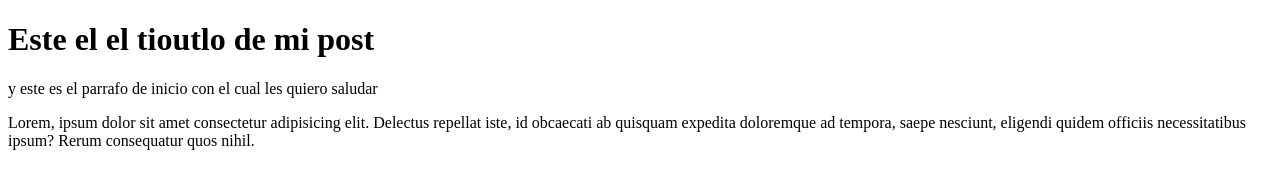
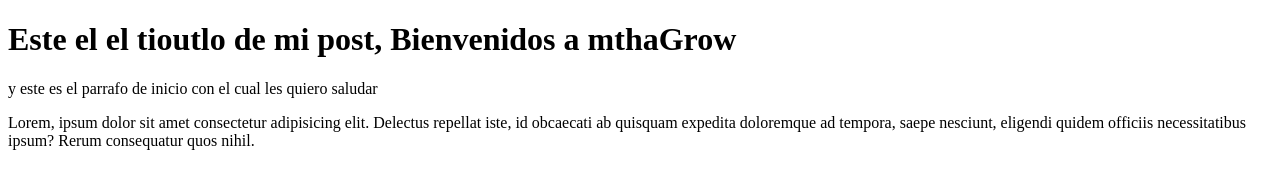
Before and after one commit to Sergy-cpu/MathGrow-Blog.github.io, a plain HTML site: page index.html in a window 1280 px wide. Drawn offline with Linux system fonts and the light colour scheme.

Commit message:
UN blog de mahtgrow

```diff
--- a/index.html
+++ b/index.html
@@ -10,7 +10,7 @@
 <body>
 
     <div id="post">
-<h1>Este el el tioutlo de mi post</h1>
+<h1>Este el el tioutlo de mi post, Bienvenidos a mthaGrow</h1>
 <p>y este es el parrafo de inicio con el cual les quiero saludar</p>
 
   <p>Lorem, ipsum dolor sit amet consectetur adipisicing elit. Delectus repellat iste, id obcaecati ab quisquam expedita doloremque ad tempora, saepe nesciunt, eligendi quidem officiis necessitatibus ipsum? Rerum consequatur quos nihil.</p>
```
